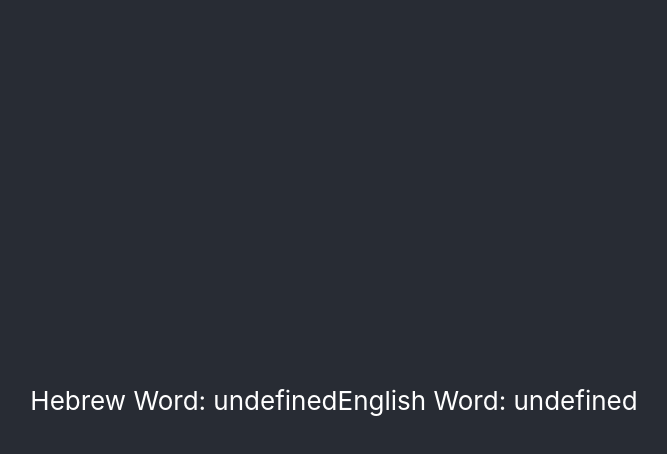
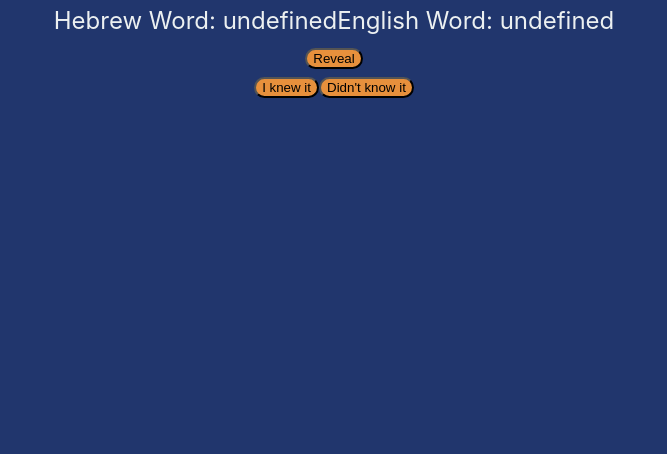
Before and after one commit to emgrasmeder/another-flashcard-app, a React (Create React App) app in the folder react-frontend/: page / in a window 1280 px wide. Shown: the top 454 px of the page, without its empty margins (306-973 px from the left). Built offline with nearby package versions, Linux system fonts and the light colour scheme; no server answers.

Commit message:
Add Styles and useless buttons

```diff
--- a/react-frontend/src/App.css
+++ /dev/null
@@ -1,32 +0,0 @@
-.App {
-  text-align: center;
-}
-
-.App-logo {
-  animation: App-logo-spin infinite 20s linear;
-  height: 40vmin;
-}
-
-.App-header {
-  background-color: #282c34;
-  min-height: 100vh;
-  display: flex;
-  flex-direction: column;
-  align-items: center;
-  justify-content: center;
-  font-size: calc(10px + 2vmin);
-  color: white;
-}
-
-.App-link {
-  color: #61dafb;
-}
-
-@keyframes App-logo-spin {
-  from {
-    transform: rotate(0deg);
-  }
-  to {
-    transform: rotate(360deg);
-  }
-}
--- a/react-frontend/src/App.js
+++ b/react-frontend/src/App.js
@@ -1,5 +1,6 @@
 import React, { Component } from 'react';
-import './App.css';
+import './Home.css';
+import Button from "./Button";
 
 
 const getCard = () => fetch('http://localhost:8000/card', {
@@ -13,23 +14,28 @@ const getCard = () => fetch('http://localhost:8000/card', {
 class App extends Component {
   constructor(props) {
     super(props);
-    this.state = {card: ""};
+    this.state = { card: "" };
   }
 
   componentDidMount() {
-    getCard().then(card => this.setState({card: card["result"]}))
-
+    getCard().then(card => this.setState({ card: card["result"] }))
   }
 
   render() {
     return (
-      <div className="App" >
-        <header className="App-header" >
+      <div className="Main" >
+        <header className="Header" >
           {`Hebrew Word: ${this.state.card[1]}`}
           {`English Word: ${this.state.card[0]}`}
         </header >
+          <Button text="Reveal" />
+        <div className="Feedback-Buttons" >
+          <Button text="I knew it" />
+          <Button text="Didn't know it"/>
+        </div >
       </div >
-    );
+    )
+      ;
   }
 }
 
--- /dev/null
+++ b/react-frontend/src/Button.css
@@ -0,0 +1,4 @@
+.Button{
+  background-color: #e7903c;
+  border-radius: 16px;
+}
--- /dev/null
+++ b/react-frontend/src/Button.js
@@ -0,0 +1,23 @@
+import React, { Component } from 'react';
+import './Button.css';
+
+class Button extends Component {
+  handleClick = (response) => fetch('http://localhost:8000/feedback', {
+    method: 'POST',
+    headers: {
+      'Content-Type': 'application/json',
+    },
+    body: { response: response }
+  }).then(response => response.json());
+
+  render() {
+    return (
+      <button className={"Button"}
+        onClick={this.handleClick}>
+        {this.props.text}
+      </button >
+    );
+  }
+}
+
+export default Button;
--- /dev/null
+++ b/react-frontend/src/Home.css
@@ -0,0 +1,25 @@
+.Main {
+  background-color: #21366d;
+  color: #ecf0f1;
+  position: fixed;
+  text-align: center;
+  bottom: 0;
+  top: 0;
+  left: 0;
+  right: 0;
+
+  font-size: 24px;
+  font-weight: 400;
+}
+
+.Header {
+  min-height: 5vh;
+  display: flex;
+  flex-direction: column;
+  align-items: center;
+  justify-content: center;
+}
+
+.Feedback-Buttons{
+
+}
```
